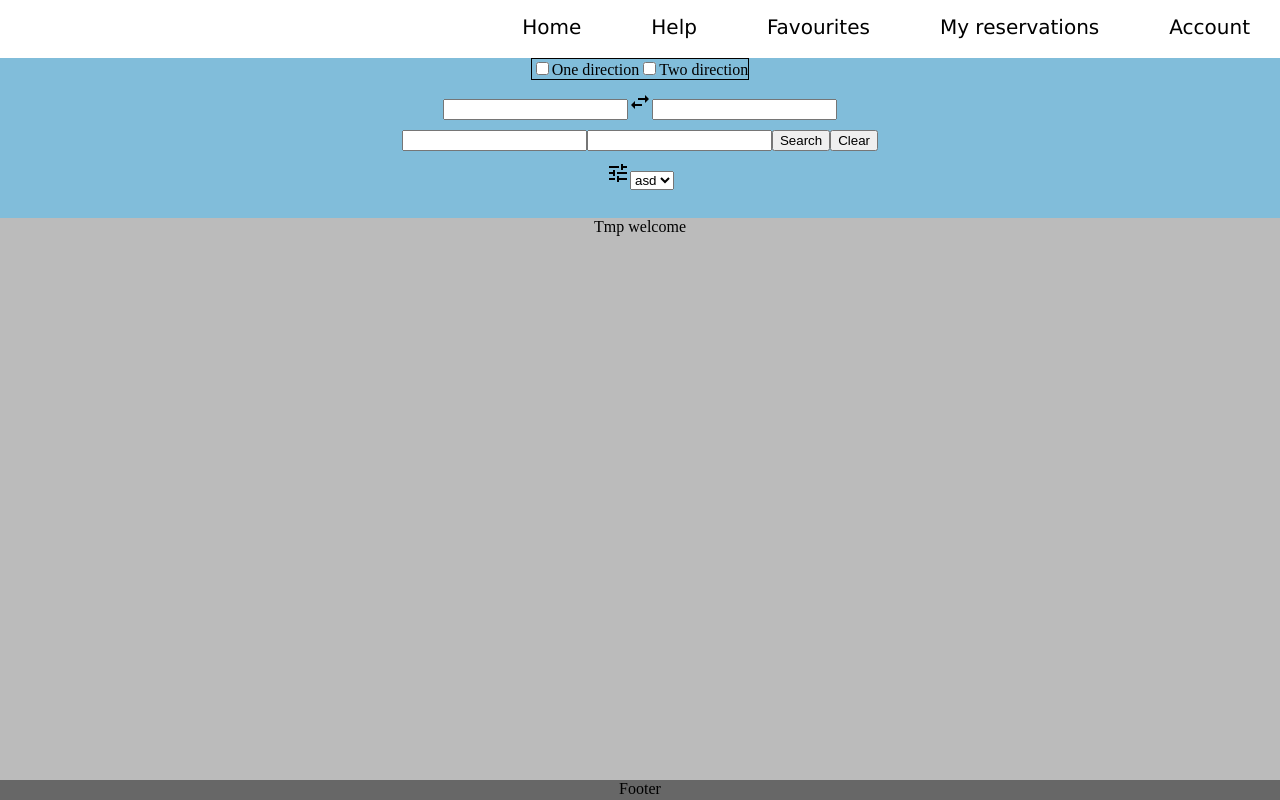
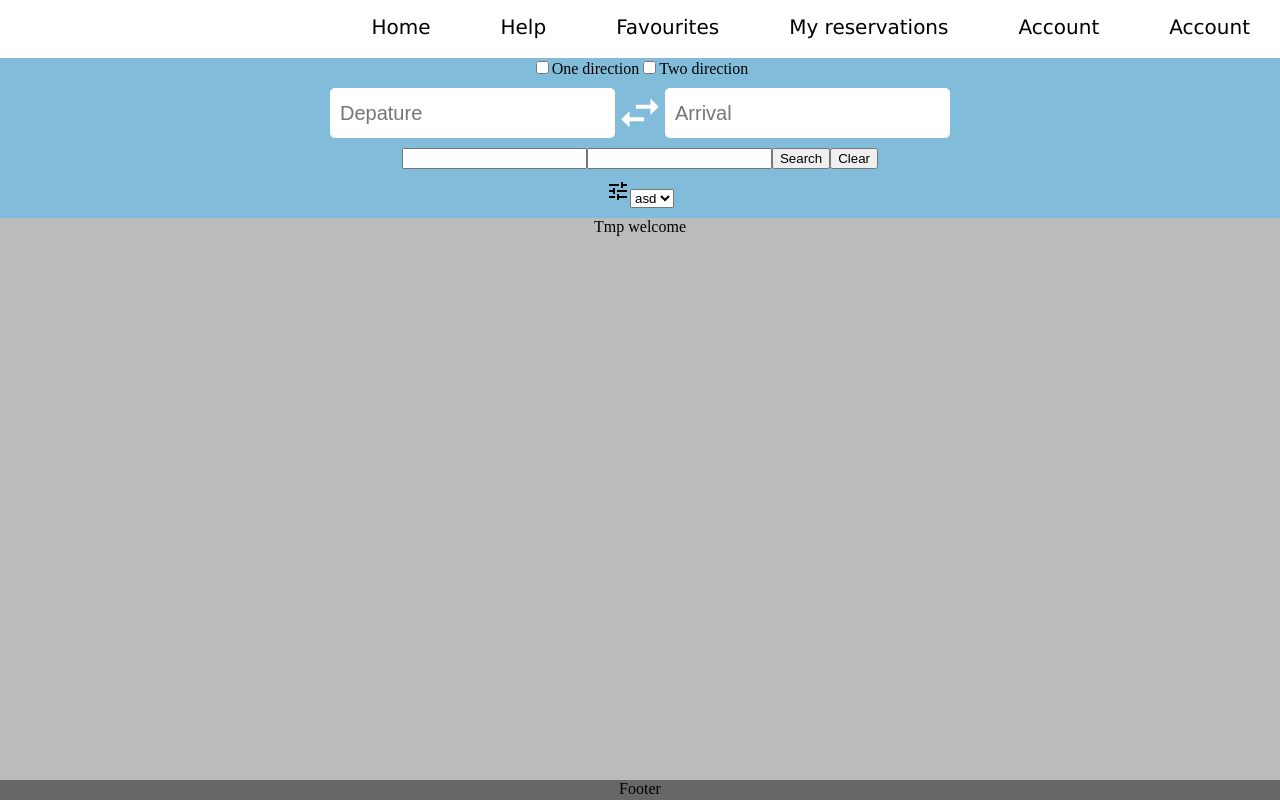
Before and after one commit to Sebastian029/ISI_frontend, a React (Vite) app in the folder app/: page / in a window 1280 px wide. Built offline with nearby package versions, Linux system fonts and the light colour scheme.

Commit message:
Basic model

```diff
--- a/app/package.json
+++ b/app/package.json
@@ -23,7 +23,8 @@
     "react": "^18.2.0",
     "react-dom": "^18.2.0",
     "react-feather": "^2.0.10",
-    "react-router-dom": "^6.22.3"
+    "react-router-dom": "^6.22.3",
+    "reactjs-popup": "^2.0.6"
   },
   "devDependencies": {
     "@types/react": "^18.2.64",
--- a/app/src/Components/HomeScreen/HomeScreen.jsx
+++ b/app/src/Components/HomeScreen/HomeScreen.jsx
@@ -4,9 +4,6 @@ import MainFinder from "./MainFinder/MainFinder.jsx"
 import Content from "./Content/Content.jsx";
 import Footer from "./Footer/Footer.jsx";
 import Welcome from "./Welcome/Welcome.jsx";
-
-
-
 
 function HomeScreen() {
   const appStyles = {
@@ -20,11 +17,13 @@ function HomeScreen() {
   return (
     <>
       <div style={appStyles}>
+
         <TopBar/>
         <MainFinder activateFinder={setfinderActive}/>
         {finderActive ? <Content/> : <Welcome/>}
         <Footer/>
       </div>
+
     </>
   );
 }
--- a/app/src/Components/HomeScreen/MainFinder/MainFinder.jsx
+++ b/app/src/Components/HomeScreen/MainFinder/MainFinder.jsx
@@ -28,10 +28,10 @@ function MainFinder({activateFinder}){
                     </div>
                 </div>
 
-                <div>
-                    <input type="text" value={value1} onChange={(e) => setValue1(e.target.value)}/>
-                    <SwapHorizIcon onClick={handleSwap} />
-                    <input type="text" value={value2} onChange={(e) => setValue2(e.target.value)}/>
+                <div className={styles.destinationInputRow}>
+                    <input className={styles.textInput} type="text" value={value1} onChange={(e) => setValue1(e.target.value)} placeholder='Depature'/>
+                    <SwapHorizIcon className={styles.icon}  onClick={handleSwap} />
+                    <input className={styles.textInput} type="text" value={value2} onChange={(e) => setValue2(e.target.value)} placeholder='Arrival'/>
                 </div>
 
                 <div>
--- a/app/src/Components/HomeScreen/MainFinder/MainFinder.module.css
+++ b/app/src/Components/HomeScreen/MainFinder/MainFinder.module.css
@@ -15,5 +15,26 @@
 
 .checkBoxRow{
     display: flex;
-    border:1px solid black;
 }
+
+.destinationInputRow{
+    display: flex;
+}
+
+.textInput{
+    border:0px;
+    border-radius: 5px;
+    padding: 10px;
+    font-family: Arial, Helvetica, sans-serif;
+    font-size: 20px;
+}
+
+input:focus {
+    outline: none;
+}
+
+.icon{
+    color:white;
+    cursor: pointer;
+    font-size: 50px !important;
+}
--- /dev/null
+++ b/app/src/Components/HomeScreen/Modal/Modal.css
@@ -0,0 +1,54 @@
+body.active-modal {
+    overflow-y: hidden;
+}
+
+.btn-modal {
+    font-size: 20px;
+    font-weight: 200;
+    font-family:'Lucida Sans';
+    margin: 0px 10px;
+    padding: 5px 20px;
+    border-bottom: 4px solid transparent;
+    transition: margin-bottom 0.5s ease, border-bottom-color 0.5s ease;
+    cursor:pointer;
+}
+
+.btn-modal:hover {
+    margin-bottom: -5px;
+    border-bottom-color: orange;
+
+}
+
+
+.modal, .overlay {
+    width: 100vw;
+    height: 100vh;
+    top: 0;
+    left: 0;
+    right: 0;
+    bottom: 0;
+    position: fixed;
+}
+
+.overlay {
+    background: rgba(49,49,49,0.8);
+}
+.modal-content {
+    position: absolute;
+    top: 40%;
+    left: 50%;
+    transform: translate(-50%, -50%);
+    line-height: 1.4;
+    background: #f1f1f1;
+    padding: 14px 28px;
+    border-radius: 3px;
+    max-width: 600px;
+    min-width: 300px;
+}
+
+.close-modal {
+    position: absolute;
+    top: 10px;
+    right: 10px;
+    padding: 5px 7px;
+}
--- /dev/null
+++ b/app/src/Components/HomeScreen/Modal/Modal.jsx
@@ -0,0 +1,38 @@
+import React, { useState } from "react";
+import "./Modal.css";
+
+export default function Modal() {
+  const [modal, setModal] = useState(false);
+
+  const toggleModal = () => {
+    setModal(!modal);
+  };
+
+  if(modal) {
+    document.body.classList.add('active-modal')
+  } else {
+    document.body.classList.remove('active-modal')
+  }
+
+  return (
+    <>
+      <div onClick={toggleModal} className="btn-modal">
+        Account
+      </div>
+
+      {modal && (
+        <div className="modal">
+          <div onClick={toggleModal} className="overlay"></div>
+          <div className="modal-content">
+            <h2>Hello Modal</h2>
+
+            <button className="close-modal" onClick={toggleModal}>
+              CLOSE
+            </button>
+          </div>
+        </div>
+      )}
+
+    </>
+  );
+}
--- a/app/src/Components/HomeScreen/TopBar/TopBar.jsx
+++ b/app/src/Components/HomeScreen/TopBar/TopBar.jsx
@@ -1,5 +1,7 @@
 import { useNavigate } from 'react-router-dom';
-import styles from './TopBar.module.css'
+import styles from './TopBar.module.css';
+
+import Modal from '../Modal/Modal.jsx'
 
 function TopBar(){
     const navigate = useNavigate();
@@ -12,6 +14,8 @@ function TopBar(){
                     <div className={styles.box}>Favourites</div>
                     <div className={styles.box}>My reservations</div>
                     <div className={styles.box} onClick={() => navigate('/account')} >Account</div>
+                    <Modal/>
+
             </div>
         </>
     );
```
Also changed, not shown: 1 other file (tests, documents, lock files or other folders).
